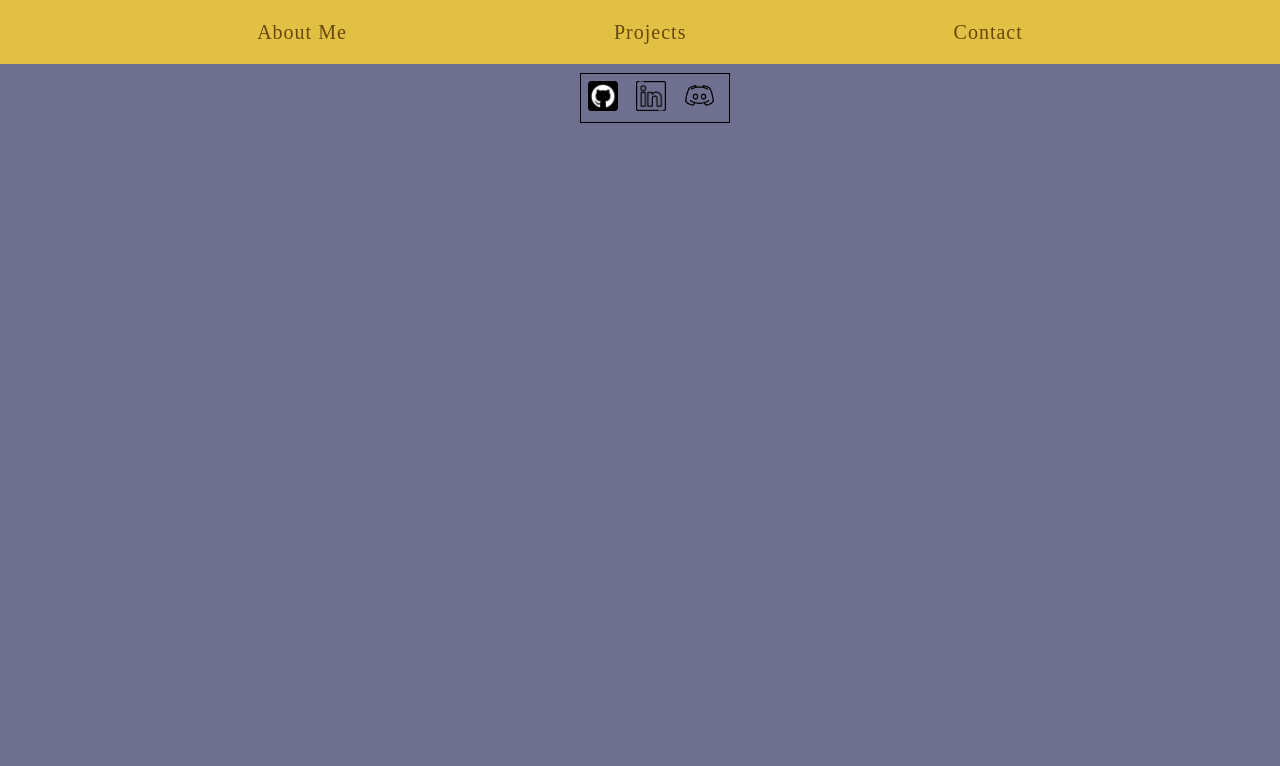
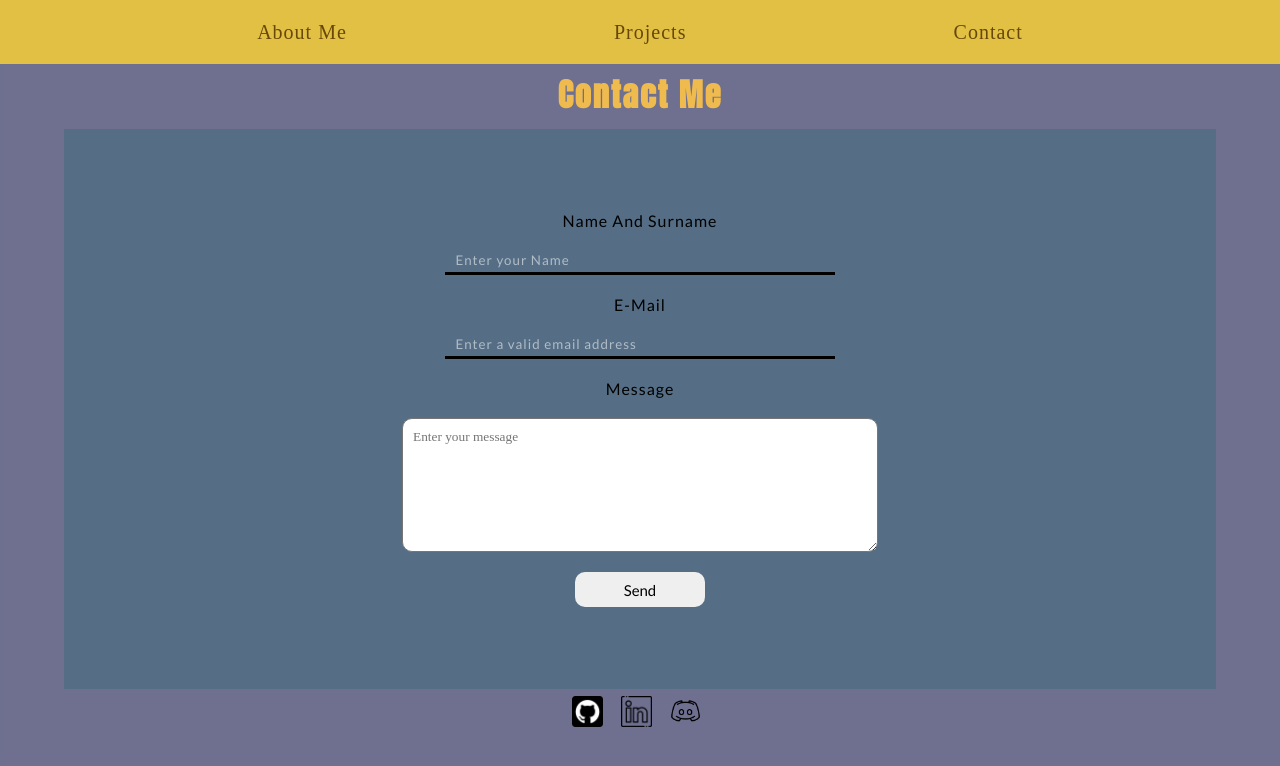
Before and after one commit to barbosa92/Proyecto-4-MyFirstPortfolio, a website built with Vite: page index.html in a window 1280 px wide. Built offline with nearby package versions, Linux system fonts and the light colour scheme.

Commit message:
add contact changes

```diff
--- a/src/pages/Projects/Projects.js
+++ b/src/pages/Projects/Projects.js
@@ -20,7 +20,7 @@ export const Projects = () => {
       const h2 = document.createElement("h2");
       const link = document.createElement("a");
 
-      const skillsDiv = document.createElement("div"); // Nuevo elemento para mostrar las habilidades
+      const skillsDiv = document.createElement("div");
       const description = document.createElement("p");
       const skillsBars = document.createElement("h4");
 
@@ -36,7 +36,6 @@ export const Projects = () => {
 
       description.textContent = project.description;
 
-      // Obtener las habilidades y agregarlas al elemento skillsBars
       const skills = Object.values(project.skills);
       skillsBars.textContent = skills.join(" ");
 
@@ -47,7 +46,7 @@ export const Projects = () => {
       bigDiv.appendChild(textDiv);
       textDiv.append(h2, link, skillsDiv);
 
-      skillsDiv.append(description, skillsBars); // Agregar el elemento de habilidades al proyecto
+      skillsDiv.append(description, skillsBars);
     }
   };
   divApp.appendChild(projectContainer);
--- a/src/pages/Skills/Contact.css
+++ b/src/pages/Skills/Contact.css
@@ -1,10 +1,106 @@
+#app {
+  display: flex;
+  align-items: center;
+  flex-direction: column;
+}
+
+h1 {
+  margin-top: 70px;
+  width: 50%;
+  height: auto;
+  text-align: center;
+  font-family: var(--p4-highlight-font);
+  letter-spacing: 2px;
+  color: var(--p4-color-1);
+}
+
+form {
+  padding: var(--p4-margin-m);
+  width: 90%;
+  height: 70svh;
+  margin-top: var(--p4-margin-s);
+  display: flex;
+  flex-direction: column;
+  align-items: center;
+  justify-content: center;
+  gap: var(--p4-gap-m);
+  background-color: rgb(85, 110, 133);
+  animation: moverflecha 1s forwards;
+}
+
+.arrow:before {
+  transition-duration: 0.3s;
+  content: "";
+  border-color: transparent #99cc00 /*#a8cf45*/ transparent transparent;
+  border-style: solid;
+  border-width: 15px 15px 15px 0;
+  left: 5px;
+  position: absolute;
+  top: 50%;
+  margin-top: -15px;
+}
+.arrow:hover:before {
+  animation: 1.2s moverflecha infinite;
+}
+
+@keyframes moverflecha {
+  25% {
+    left: -15px;
+    transform: rotate(0deg);
+  }
+  65% {
+    left: -15px;
+    transform: rotate(180deg);
+  }
+  90% {
+    transform: rotate(180deg);
+  }
+}
+
+form label {
+  font-family: var(--p4-primary-font);
+  letter-spacing: 1px;
+  text-transform: capitalize;
+}
+
+form input {
+  width: 35%;
+  height: 25px;
+  outline: none;
+  padding: var(--p4-margin-s);
+  border: none;
+  border-bottom: black solid;
+  background-color: transparent;
+}
+
+form input::placeholder {
+  color: rgba(255, 255, 255, 0.539);
+  letter-spacing: 1px;
+  font-family: var(--p4-primary-font);
+}
+
+form textarea {
+  border-radius: 10px;
+  padding: var(--p4-margin-s);
+}
+
+button {
+  border: 1px solid #000;
+  width: 130px;
+  height: 35px;
+  border-radius: 10px;
+  font-size: var(--p4-font-size-s);
+  font-family: var(--p4-primary-font);
+  border: none;
+  cursor: pointer;
+}
+
 .social-media {
-  border: 1px solid #000;
   width: 150px;
   height: fit-content;
-  position: absolute;
-  right: 43%;
-  top: 7%;
+  /* position: absolute;
+    right: 0%;
+    top: 7%; */
 }
 
 .social-media a img {
--- a/src/pages/Skills/Contact.js
+++ b/src/pages/Skills/Contact.js
@@ -4,19 +4,43 @@ export const Contact = () => {
   const divApp = document.querySelector("#app");
 
   divApp.innerHTML = `
+
+  <h1>Contact Me</h1>
+
+  <form action="" method="get">
+  <label for="name">Name and surname</label>
+  <input type="text" required placeholder="Enter your Name"/>
+
+  <label for="email">E-mail</label>
+  <input type="email" required placeholder="Enter a valid email address" />
+
+  <label for="message"> Message </label>
+  <textarea placeholder="Enter your message"
+    name="Message"
+    id="message"
+    cols="60"
+    rows="7"
+    required
+  ></textarea>
+
+      <button>Send</button>
+    </form>
+
   <div class="social-media">
       <a target="_blank" href="https://github.com/VicRaii">
-      <img src="./public/assets/githubLogo.png" alt="gitHub logo">
+      <img src="/assets/githubLogo.png" alt="gitHub logo">
       </a>
 
       <a target="_blank" href="www.linkedin.com/in/victor-manuel-ruiz-ponferrada-1a5257285">
-      <img src="./public/assets/linkedinLogo.png" alt="linkedin logo">
+      <img src="/assets/linkedinLogo.png" alt="linkedin logo">
       </a>
 
       <a target="_blank" href="#">
-      <img src="./public/assets/discordLogo.png" alt="discord logo">
+      <img src="/assets/discordLogo.png" alt="discord logo">
       </a>
     </div>
+
+
   `;
   // document.body.style.backgroundImage = "url(/assets/MatrixBackground.jpg)";
 };
```
Also changed, not shown: index.html (+18 -0 lines), 1 other file.
